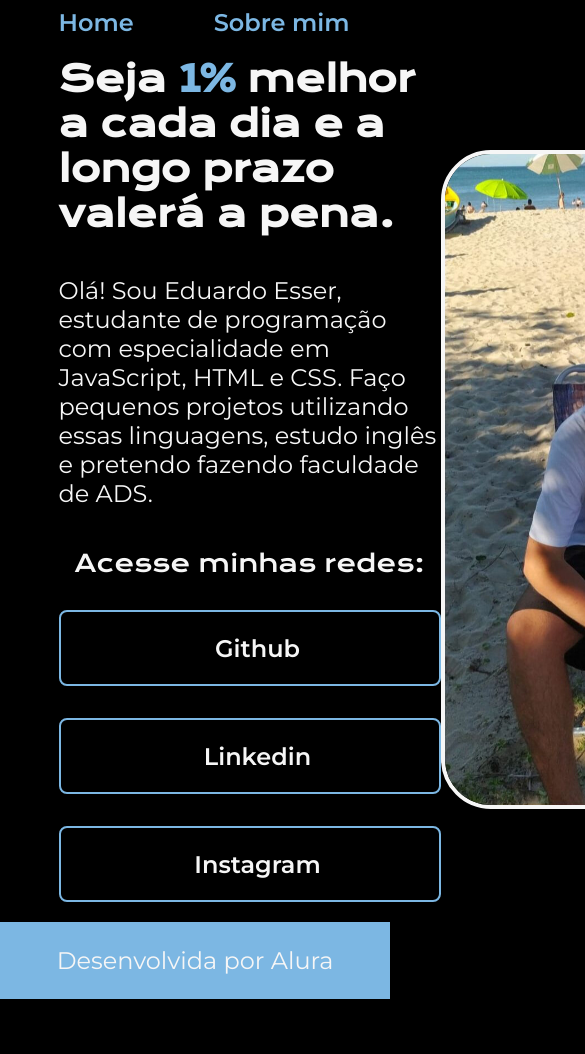
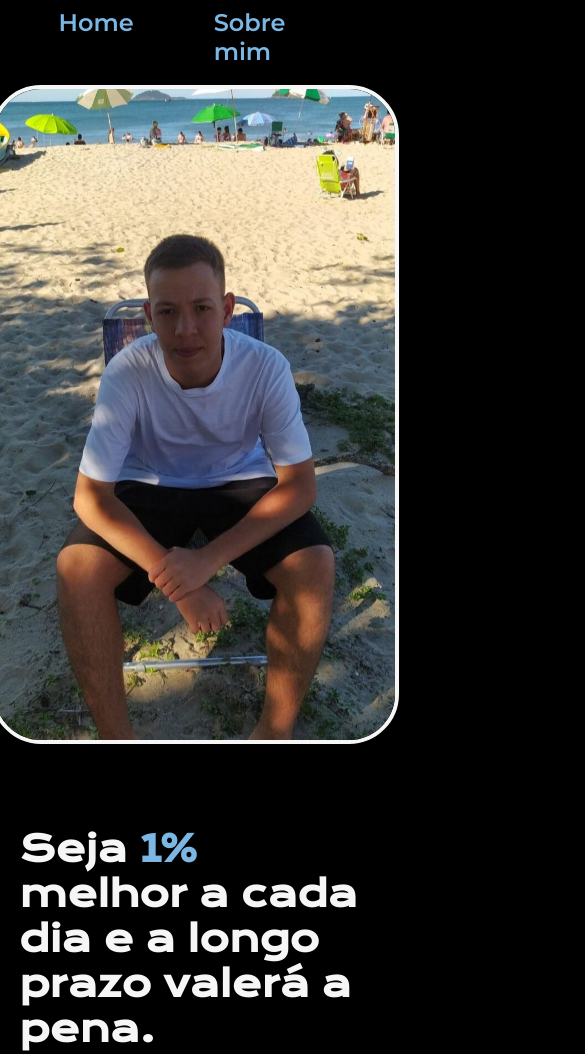
Before and after one commit to EduEsser/portfolio, a plain HTML site: page index.html in a window 390 px wide. Shown: the top 1054 px of the page, 585 px wide, since content can reach past the window. Before the commit the page ends 999 px from the top, so only its background shows below. Drawn offline with nearby package versions, Linux system fonts and the light colour scheme.

Commit message:
Enviando ao Github

```diff
--- a/index.html
+++ b/index.html
@@ -20,15 +20,15 @@
                 <p class="apresentacao__conteudo__texto">Olá! Sou Eduardo Esser, estudante de programação com especialidade em JavaScript, HTML e CSS. Faço pequenos projetos utilizando essas linguagens, estudo inglês e pretendo fazendo faculdade de ADS.</p>
                 <div class="apresentacao__links">
                     <h2 class="apresentacao__links__subtitulo">Acesse minhas redes:</h2>
-                    <a class="apresentacao__links__link" href="https://github.com/EduEsser">
-                        <img src="" alt="">
+                    <a class="apresentacao__links__navegacao" href="https://github.com/EduEsser">
+                    <img src="" alt="">
                         Github
                     </a>
-                    <a class="apresentacao__links__link" href="https://www.linkedin.com/in/eduardo-esser-a2b4b1272/">
+                    <a class="apresentacao__links__navegacao" href="https://www.linkedin.com/in/eduardo-esser-a2b4b1272/">
                         <img src="" alt="">
                         Linkedin
                     </a>
-                    <a class="apresentacao__links__link" href="https:/Instagrma.com/eduardo.esser">
+                    <a class="apresentacao__links__navegacao" href="https:/Instagrma.com/eduardo.esser">
                         <img src="" alt="">
                         Instagram
                     </a>
--- a/styles/style.css
+++ b/styles/style.css
@@ -31,7 +31,7 @@ body{
 
 }.cabecalho__menu__link {
     font-family: var(--font-secundaria);
-    font-size: 24px;
+    font-size: 1.5rem;
     font-weight: 600;
     color: var(--cor-terciaria);
     text-decoration: none;
@@ -42,17 +42,18 @@ body{
     display: flex;
     align-items: center;
     justify-content: space-between;
+    gap: 82px;
 }
 
 .apresentacao__conteudo {
-    width: 615px;
-    display: flex;
+   width: 50%;
+   display: flex;
    flex-direction: column;
    gap: 40px;
 }
 
 .apresentacao__conteudo__titulo {
-    font-size: 36px;
+    font-size: 2.25rem;
     font-family: var(--font-primaria);
 }
 
@@ -61,7 +62,7 @@ body{
 }
 
 .apresentacao__conteudo__texto {
-    font-size: 24px;
+    font-size: 1.5rem;
     font-family: var(--font-secundaria);
 }
 
@@ -76,19 +77,19 @@ body{
 .apresentacao__links__subtitulo {
     font-family: var(--font-primaria);
     font-weight: 400;
-    font-size: 24px;
+    font-size: 1.5rem;
 }
 
-.apresentacao__links__link {
+.apresentacao__links__navegacao {
     justify-content: center;
     gap: 16px;
     display: flex;
     border: 2px solid var(--cor-terciaria);
-    width: 378px;
+    width: 50%;
     text-align: center;
     border-radius: 8px;
     font-weight: 600;
-    font-size: 24px;
+    font-size: 1.5rem;
     padding: 21.5px 0;
     text-decoration: none;
     color: var(--cor-secundaria);
@@ -99,19 +100,39 @@ body{
     background-color: var(--cor-hover);
 }
 
+.imagem {
+    width: 400px;
+    height: 100%;
+    border-radius: 50px;
+    border: 4px solid #f6f6f6;
+}
+
 .rodape{
     color: var(--cor-secundaria);
     background-color: var(--cor-terciaria);
     padding: 24px;
     text-align: center;
     font-family: var(--font-secundaria);
-    font-size: 24px;
+    font-size: 1.5rem;
     font-weight: 500;
 }
 
-.imagem {
-    width: 400px;
-    height: 100%;
-    border-radius: 50px;
-    border: 4px solid #f6f6f6;
+@media (max-width: 1200px) {
+    .cabecalho {
+        padding: 10%;
+    }
+
+    .cabecalho__menu {
+        justify-content: center;
+        width: 82%;
+    }
+
+    .apresentacao {
+        flex-direction: column-reverse;
+        padding: 5%;
+    }
+
+    .apresentacao__conteudo {
+        width: auto;
+    }
 }
```
